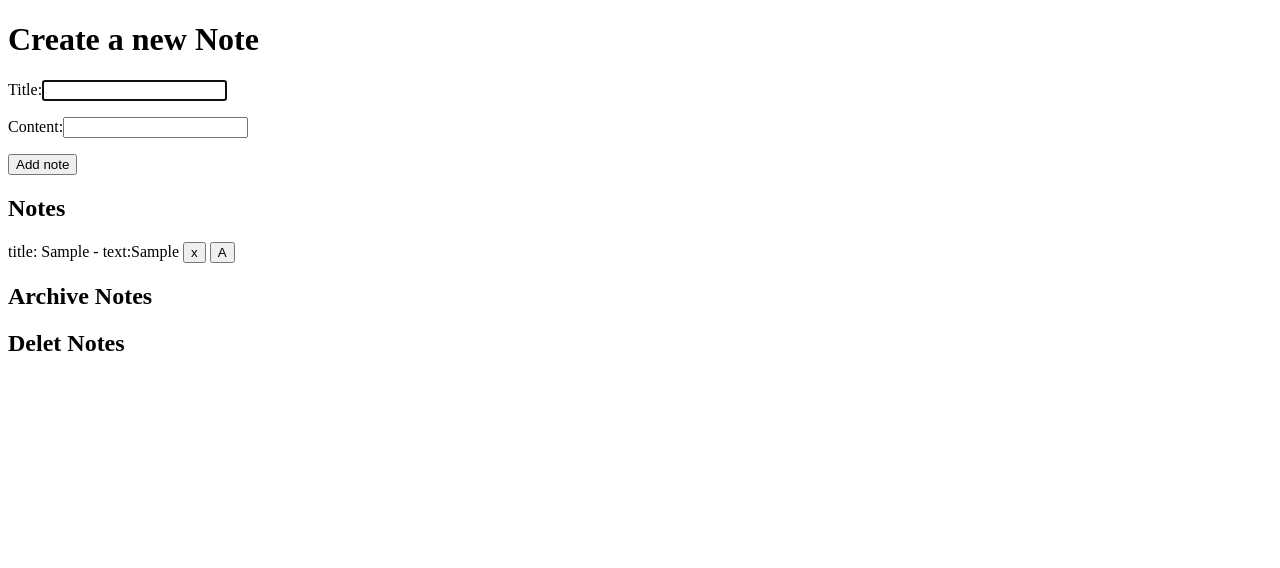
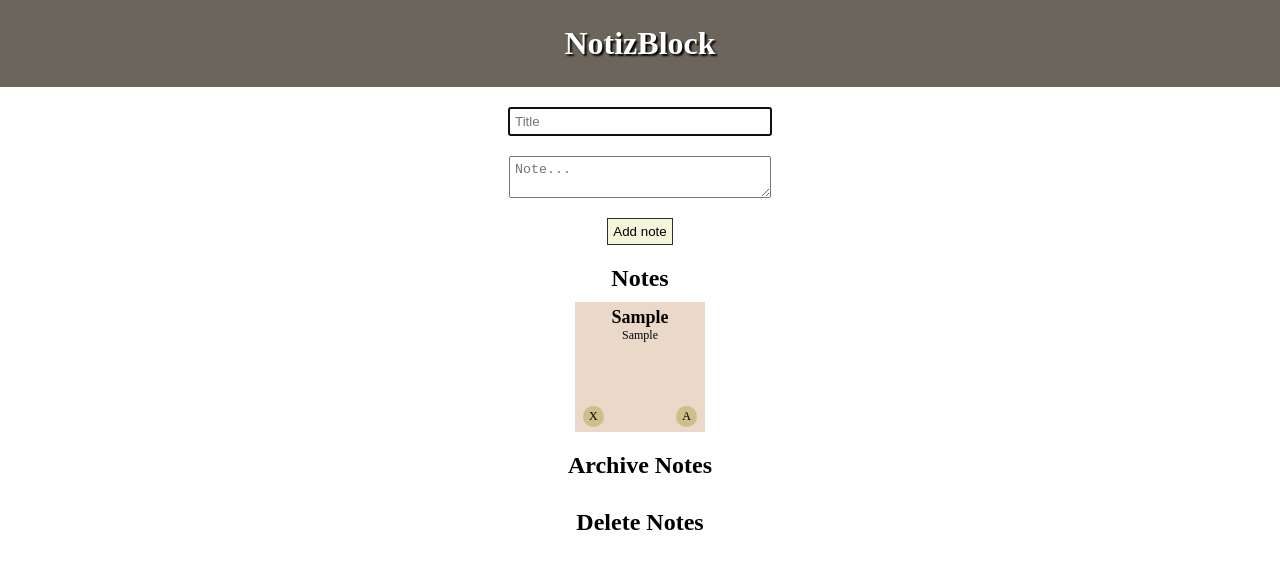
Before and after one commit to samanehpapoli/Notizblock, a plain HTML site: page index.html in a window 1280 px wide. Both pictures are taken after typing "Sample", "Sample" into the empty fields and a click on the button "Add note". Drawn offline with Linux system fonts and the light colour scheme.

Commit message:
add html css

```diff
--- a/index.html
+++ b/index.html
@@ -4,22 +4,43 @@
     <meta charset="UTF-8" />
     <meta name="viewport" content="width=device-width, initial-scale=1.0" />
     <title>NotizBlock</title>
+    <link rel="stylesheet" href="./scripts/style/main.css" />
     <script src="./scripts/main.js"></script>
   </head>
   <body onload="init()">
-   <h1>Create a new Note</h1>
-    <div>
-      <p>Title:<input id="title_input" type="text" /></p>
-      <p>Content:<input id="note_input" type="text" /></p>
+    <header>
+      <h1>NotizBlock</h1>
+    </header>
+    <main>
+      <div class="new_note_conainer">
+        <label for="title_input">
+          <input id="title_input" type="text" placeholder="Title" />
+        </label>
 
-      <button onclick="addNote()">Add note</button>
-    </div>
-    <h2>Notes</h2>
-    <div id="notes">jjdjjdj</div>
-    <h2>Archive Notes</h2>
-    <div id="archive_notes"></div>
-    <h2>Delet Notes</h2>
-    <div id="delete_notes"></div>
+        <label for="note_input">
+          <textarea id="note_input" placeholder="Note..."></textarea>
+        </label>
+        <button onclick="addNote()">Add note</button>
+      </div>
+      <div class="notes_container normal_notes">
+        <h2>Notes</h2>
+        <div class="notes" id="notes">
+        </div>
+      </div>
 
+      <div class="notes_container archive_notes">
+        <h2>Archive Notes</h2>
+        <div class="notes"  id="archive_notes">
+
+        </div>
+      </div>
+
+      <div class="notes_container delete_notes">
+        <h2>Delete Notes</h2>
+        <div class="notes" id="delete_notes">
+
+        </div>
+      </div>
+    </main>
   </body>
 </html>
--- a/scripts/main.js
+++ b/scripts/main.js
@@ -28,10 +28,13 @@ function renderNotes() {
   }
 }
 function noteTemplate(index) {
-  return `<p> title: ${notesTitle[index]} - text:${notes[index]}
-   <button onclick ="moveFromNotesToDeleteNotes(${index})">x</button>
-   <button onclick ="moveFromNotesToArchiveNotes(${index})">A</button>
-   </p>`;
+  return ` <div class="notes">
+          <div class="note">
+            <h3>${notesTitle[index]}</h3>
+            <p>${notes[index]}</p>
+            <span class="button_left" onclick ="moveFromNotesToDeleteNotes(${index})">X</span>
+            <span class="button_right" onclick ="moveFromNotesToArchiveNotes(${index})">A</span>
+          </div>`;
 }
 function moveFromNotesToArchiveNotes(index) {
   let archiveNote = notes.splice(index, 1);
@@ -56,10 +59,12 @@ function renderArchiveNotes() {
 }
 
 function archiveNoteTemplate(index) {
-  return `<p>title:${archiveNotesTitle[index]}-text:${archiveNotes[index]}
-  <button onclick="moveFromArchiveNotesToDeleteNotes(${index})">x</button>
-  <button onclick="moveFromArchiveNotesToNotes(${index})">N</button>
-  </p>`;
+  return `<div class="note">
+          <h3>${archiveNotesTitle[index]}</h3>
+          <p>${archiveNotes[index]}</p>
+          <span class="button_left" onclick="moveFromArchiveNotesToDeleteNotes(${index})">X</span>
+          <span class="button_right" onclick="moveFromArchiveNotesToNotes(${index})">N</span>
+        </div>`;
 }
 
 function renderDeleteNotes() {
@@ -69,10 +74,12 @@ function renderDeleteNotes() {
   }
 }
 function deleteNoteTemplate(index) {
-  return `<p>title:${deleteNotesTitle[index]}-text:${deleteNotes[index]}
-   <button onclick="moveFromDeleteNotesToTrash(${index})">x</button>
-  <button onclick="moveFromDeleteNotesToNotes(${index})">N</button>
-  </p>`;
+  return `<div class="note">
+            <h3>${deleteNotesTitle[index]}</h3>
+            <p>text:${deleteNotes[index]}</p>
+            <span class="button_left"  onclick="moveFromDeleteNotesToTrash(${index})">X</span>
+            <span class="button_right"onclick="moveFromDeleteNotesToNotes(${index})">N</span>
+          </div>`;
 }
 function moveFromTrashToNote(index) {
   let moveNote = deleteNotes.splice(index, 1);
@@ -128,7 +135,6 @@ function moveFromArchiveNotesToNotes(index) {
   renderNotes();
 }
 
-
 function moveFromArchiveNotesToDeleteNotes(index) {
   let deletedNote = archiveNotes.splice(index, 1);
   let deletedNoteTitle = archiveNotesTitle.splice(index, 1);
@@ -159,16 +165,15 @@ function moveFromDeleteNotesToNotes(index) {
   renderNotes();
 }
 
-function moveFromDeleteNotesToTrash(index){
-deleteNotes.splice(index, 1);
-deleteNotesTitle.splice(index, 1);
+function moveFromDeleteNotesToTrash(index) {
+  deleteNotes.splice(index, 1);
+  deleteNotesTitle.splice(index, 1);
 
-saveTolocalStorage("deleteNotes", deleteNotes);
-saveTolocalStorage("deleteNotesTitle", deleteNotesTitle);
+  saveTolocalStorage("deleteNotes", deleteNotes);
+  saveTolocalStorage("deleteNotesTitle", deleteNotesTitle);
 
-renderDeleteNotes();
+  renderDeleteNotes();
 }
-
 
 function saveTolocalStorage(key, value) {
   localStorage.setItem(key, JSON.stringify(value));
--- /dev/null
+++ b/scripts/style/main.css
@@ -0,0 +1,104 @@
+* {
+  margin: 0;
+  padding: 0;
+}
+header {
+  display: flex;
+  align-items: center;
+  justify-content: center;
+  background-color:hwb(36 36% 58%);
+  color: white;
+  padding: 25px 0;
+  margin-bottom: 20px;
+}
+header h1 {
+  text-shadow: 2px 2px 2px #000000;
+}
+main .new_note_conainer {
+  display: flex;
+  flex-direction: column;
+  justify-content: center;
+  align-items: center;
+  gap: 20px;
+  margin: 20px;
+}
+main .new_note_conainer label {
+  display: flex;
+  justify-content: center;
+  align-items: flex-start;
+}
+main .new_note_conainer label input,
+main .new_note_conainer label textarea {
+  width: 250px;
+  padding: 5px;
+}
+main .new_note_conainer button {
+  padding: 5px;
+  background: beige;
+  border: solid 1px rgb(46, 46, 44);
+  cursor: pointer;
+}
+main .notes_container {
+  display: flex;
+  flex-direction: column;
+  justify-content: center;
+  align-items: center;
+  margin-bottom: 20px;
+}
+main .notes_container h2 {
+  margin-bottom: 10px;
+}
+.notes {
+  display: flex;
+  justify-content: center;
+  align-items: center;
+  gap: 10px;
+  flex-wrap: wrap;
+}
+.note {
+  width: 120px;
+  height: 120px;
+  padding: 5px;
+  display: flex;
+  flex-direction: column;
+  justify-content: flex-start;
+  align-items: center;
+  position: relative;
+}
+
+.note h3 {
+  font-size: 18px;
+}
+.note p {
+  font-size: 12px;
+}
+.note .button_left, .note .button_right {
+    cursor: pointer;
+    font-size: 12px;
+    background: #9c870f56;
+    padding: 3px 6px;
+    border-radius: 50%;
+}
+.note .button_left:hover, .note .button_right:hover {
+   background:#241f012c ;
+}
+
+.note .button_left {
+    position: absolute;
+    bottom: 5px;
+    left:8px;
+}
+.note .button_right {
+    position: absolute;
+    bottom: 5px;
+    right:8px;
+}
+.normal_notes .note {
+  background: rgb(234, 217, 200);
+}
+.archive_notes .note {
+  background: rgb(142, 108, 66);
+}
+.delete_notes .note {
+    background: rgb(105, 90, 71);
+  }
```
